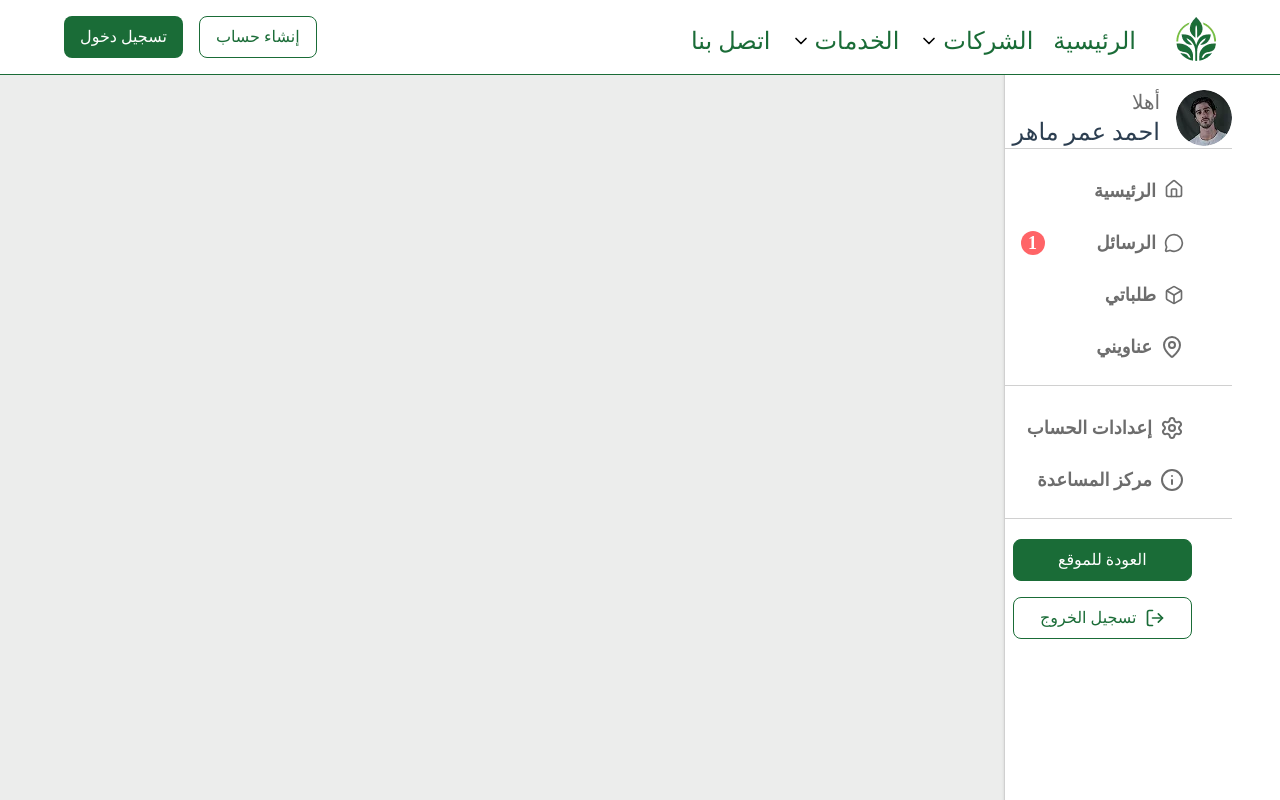
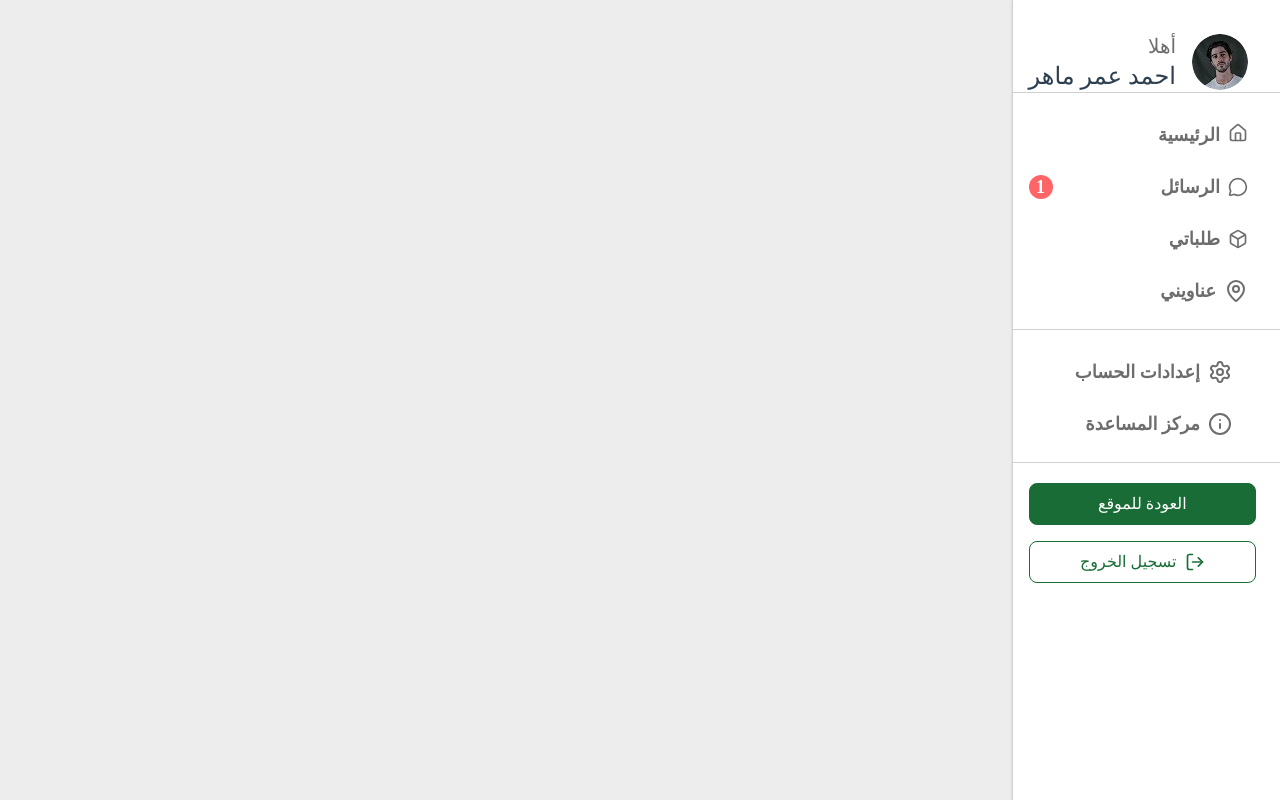
Before and after one commit to Eslam-Mohamed-G/suadi-made, a React (Vite) app: page /userProfile in a window 1280 px wide. Shown: the top 800 px of the page. Built offline with nearby package versions, Linux system fonts and the light colour scheme.

Commit message:
add sidbar component

```diff
--- a/src/components/SideBar/SideBar.tsx
+++ b/src/components/SideBar/SideBar.tsx
@@ -5,9 +5,9 @@ import { Link } from 'react-router-dom';
 export default function SideBar() {
     return (
         <div className="bg-white w-fit min-h-dvh border-e border-borderColor shadow">
-            <div className='flex flex-col gap-5 ps-4 md:ps-8 lg:ps-12'>
+            <div className='flex flex-col gap-5 pt-4'>
                 {/* header */}
-                <div className="flex flex-row items-center gap-4 border-b border-borderColor pe-2 pt-4">
+                <div className="flex flex-row items-center gap-4 border-b border-borderColor pe-4 ps-4 md:ps-8 pt-4">
                     <div className="w-14 h-14 rounded-full overflow-hidden">
                         <img src={personPhoto} loading='lazy' alt="Photo by James Barr" className='w-full h-full object-contain' />
                     </div>
@@ -18,7 +18,7 @@ export default function SideBar() {
                 </div>
 
                 {/* tabs */}
-                <div className="ps-2 md:ps-6 lg:ps-10 pe-2 pb-4 border-b border-borderColor">
+                <div className="ps-2 md:ps-6 pe-2 pb-4 border-b border-borderColor">
                     <ul className='flex flex-col gap-2 text-paragraphTextColor'>
                         <li className='group'>
                             <Link to="/userProfile" className='flex flex-row gap-2 items-center w-full p-2 rounded-lg font-bold text-lg group-hover:bg-mainColor group-hover:text-white cursor-pointer transition-colors ease-in-out duration-500'>
@@ -68,7 +68,7 @@ export default function SideBar() {
                     </ul>
                 </div>
 
-                <div className="ps-2 md:ps-6 lg:ps-10 pe-2 flex flex-col gap-4">
+                <div className="ps-2 md:ps-6 pe-4 flex flex-col gap-4">
                     <Link to="/" className='border border-mainColor bg-mainColor text-white flex flex-row gap-2 items-center justify-center w-full py-2 rounded-lg cursor-pointer'>
                         <span>العودة للموقع</span>
                     </Link>
--- a/src/layouts/Layouts.tsx
+++ b/src/layouts/Layouts.tsx
@@ -1,16 +1,17 @@
 import React, { Children } from 'react'
 import Navbar from '../components/Navbar/Navbar'
-import { Outlet } from 'react-router-dom'
+import { Outlet, useLocation } from 'react-router-dom'
 import Footer from '../components/Footer/Footer'
 
 export default function Layouts() {
+  const location = useLocation();
   return (
     <div className="">
-      <nav className='fixed top-0 start-0 end-0 z-50 bg-white'>
+      <nav className={`fixed top-0 start-0 end-0 z-50 bg-white ${location.pathname === "/userProfile" ? "hidden": "block"}`}>
         <Navbar />
       </nav>
 
-      <div className="pt-10 min-h-dvh">
+      <div className="min-h-dvh">
         <Outlet />
       </div>
 
--- a/src/pages/UserProfile/UserProfile.tsx
+++ b/src/pages/UserProfile/UserProfile.tsx
@@ -3,7 +3,7 @@ import SideBar from '../../components/SideBar/SideBar'
 
 export default function UserProfile() {
   return (
-    <div className='min-h-dvh pt-8  bg-backGroundColor'>
+    <div className='min-h-dvh bg-backGroundColor'>
         <SideBar/>
     </div>
   )
```
